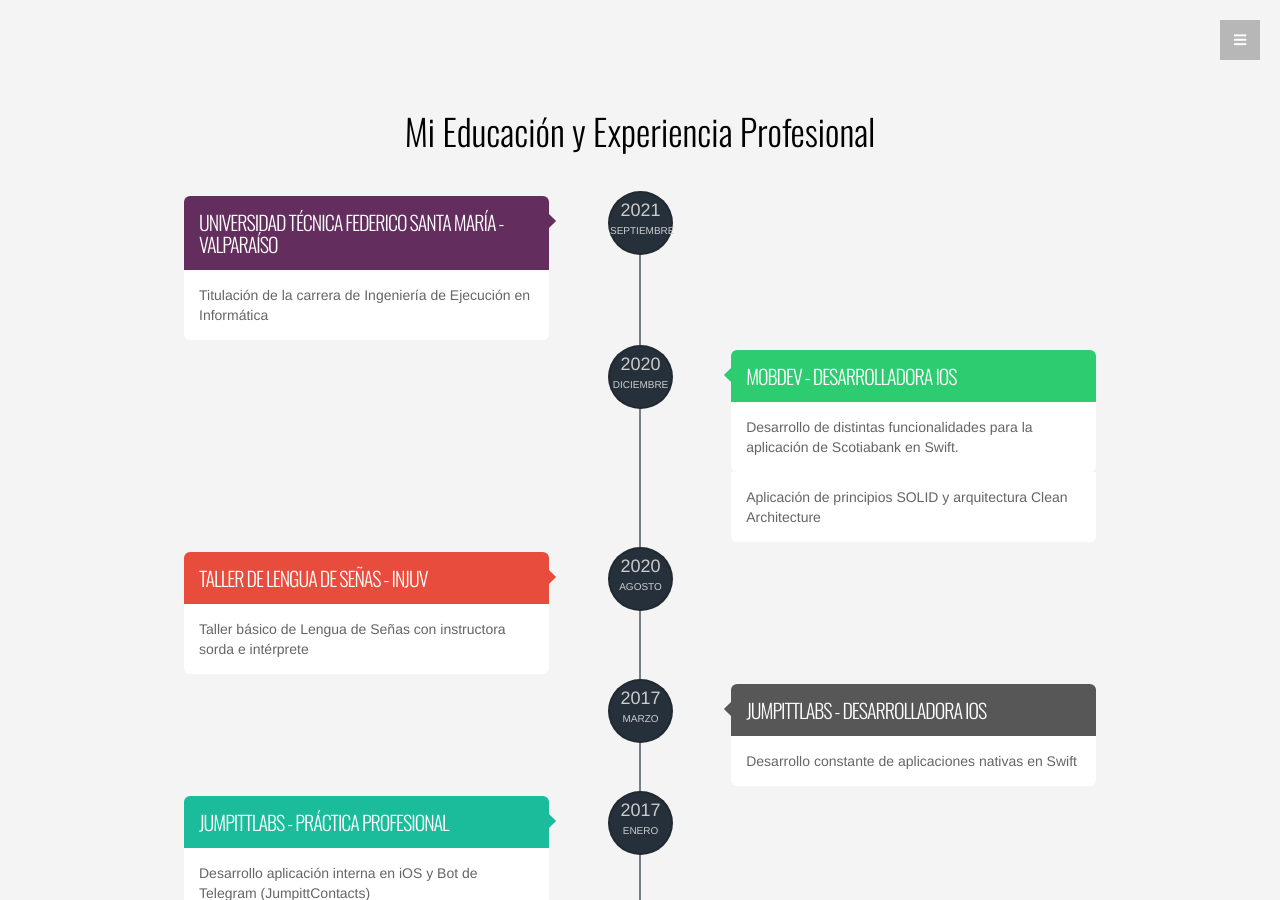
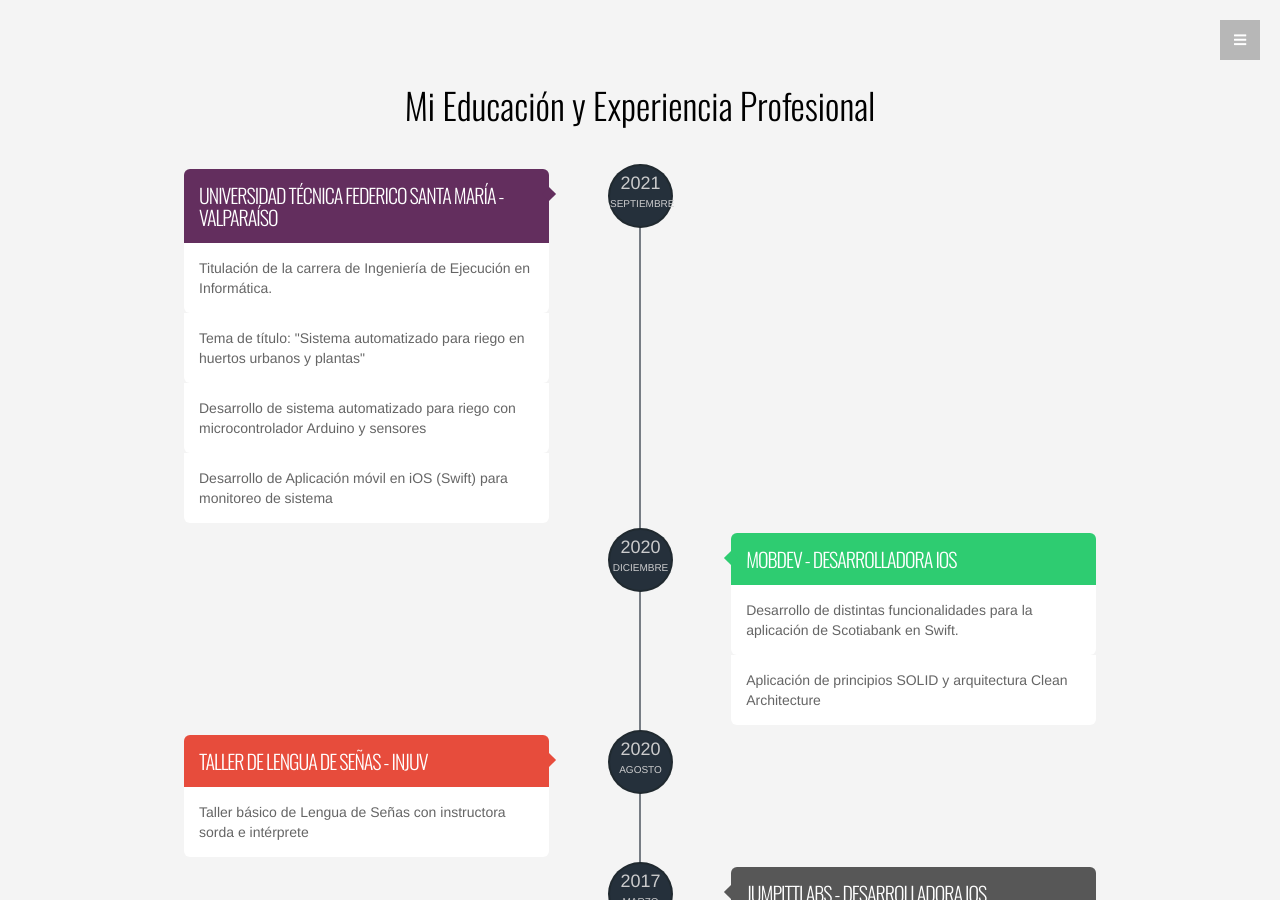
Before and after one commit to rbarramu/rbarramu.github.io, a Jekyll site: the page built from index.md, in a window 1280 px wide and 900 px high, scrolled down 2647 px. Built offline with Jekyll 4.4.1, drawn with Linux system fonts in a browser that asks for light colours; nearby versions of some CDN libraries; our own code applies the rules of GitHub Pages for plain Markdown files.

```diff
--- a/_layouts/default.html
+++ b/_layouts/default.html
@@ -230,7 +230,10 @@
                 <span class="year">Septiembre</span>
               </span>
               <h2>Universidad Técnica Federico Santa María - Valparaíso</h2>
-              <p>Titulación de la carrera de Ingeniería de Ejecución en Informática</p>
+              <p>Titulación de la carrera de Ingeniería de Ejecución en Informática.</p>
+              <p>Tema de título: "Sistema automatizado para riego en huertos urbanos y plantas"</p>
+              <p>Desarrollo de sistema automatizado para riego con microcontrolador Arduino y sensores</p>
+              <p>Desarrollo de Aplicación móvil en iOS (Swift) para monitoreo de sistema</p>
             </div>
           </article>
           <article>
```
Also changed, not shown: assets/img/LD.png, assets/img/bitbucket.png, assets/img/firebase.png, assets/img/rocio.png, 2 other files.
